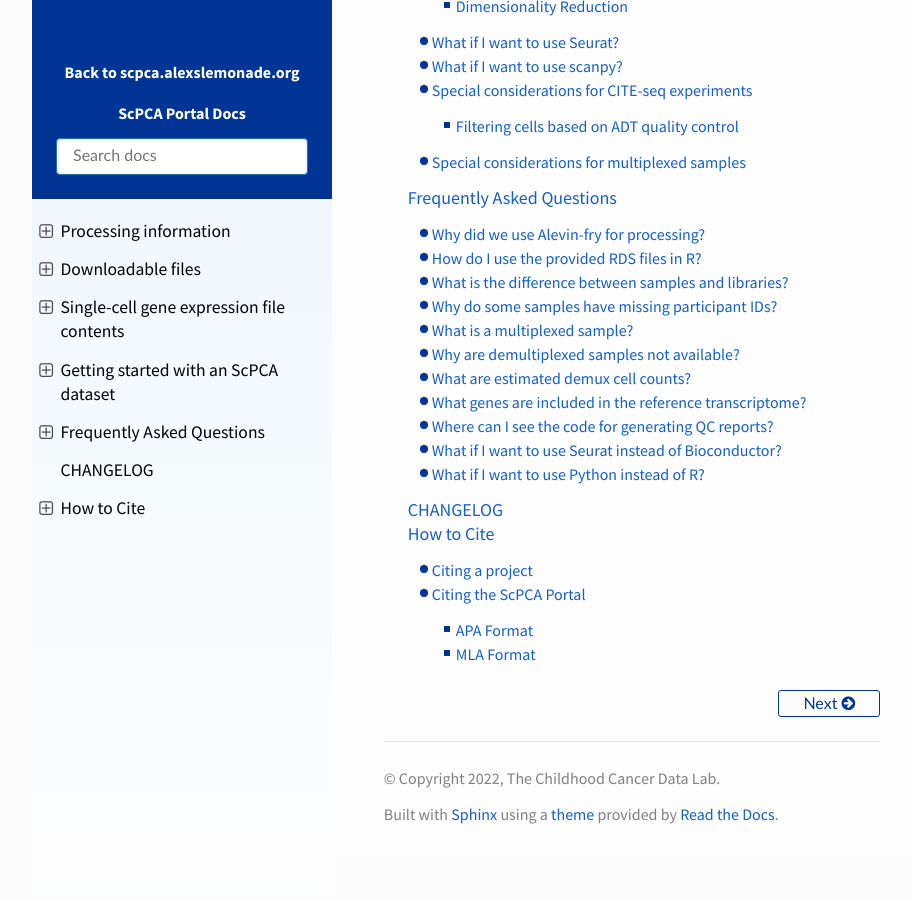
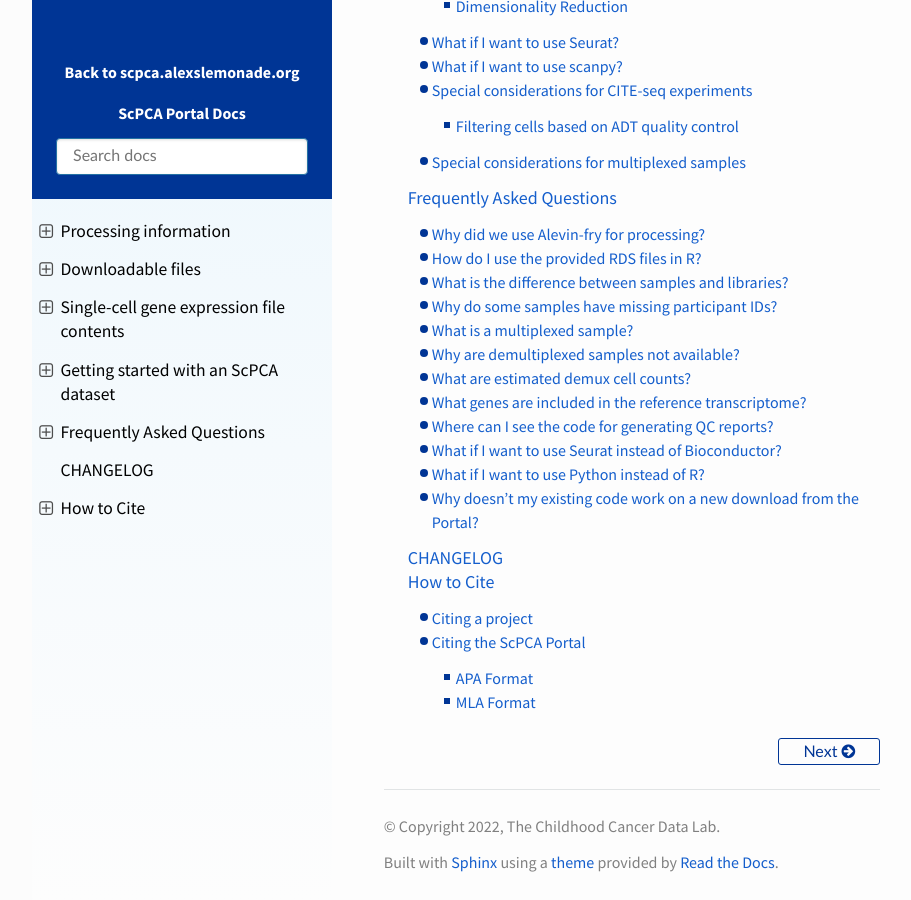
Before and after one commit to DongzeHE/scpca-docs, a Sphinx documentation site: the page built from docs/index.md, in a window 1280 px wide and 900 px high, scrolled down 1786 px. Shown: the whole window, without its empty margins (158-1069 px from the left). Built offline with Sphinx 7.4.7 and the Read the Docs theme 2.0.0, drawn with Linux system fonts in a browser that asks for light colours; before the commit the page ends 2638 px from its top, so only the background shows below that; some of the changed lines change nothing that is shown.

Commit message:
Add FAQ directing people to CHANGELOG

```diff
--- a/docs/faq.md
+++ b/docs/faq.md
@@ -208,3 +208,8 @@
 It should be noted that in this conversion the `colData`, `rowData`, and metadata that are found in the original `SingleCellExperiment` objects will not be retained.
 If you would like to include this data, you could write out each table separately and load them manually in Python.
 Alternatively, you might be interested in this [reference from the authors of `scanpy`](https://theislab.github.io/scanpy-in-R/#converting-from-r-to-python) discussing a different approach to  conversion using Rmarkdown notebooks and the `reticulate` package to directly convert `SingleCellExperiment` object components to `AnnData` object components without writing files locally.
+
+## Why doesn't my existing code work on a new download from the Portal?
+
+Although we try to maintain backward compatibility, new features added to the ScPCA Portal may result in downloads that are no longer compatible with code written with older downloads from the ScPCA Portal in mind.
+Please see our {ref}`CHANGELOG <CHANGELOG>` for a summary of changes that impact downloads from the Portal.
```
